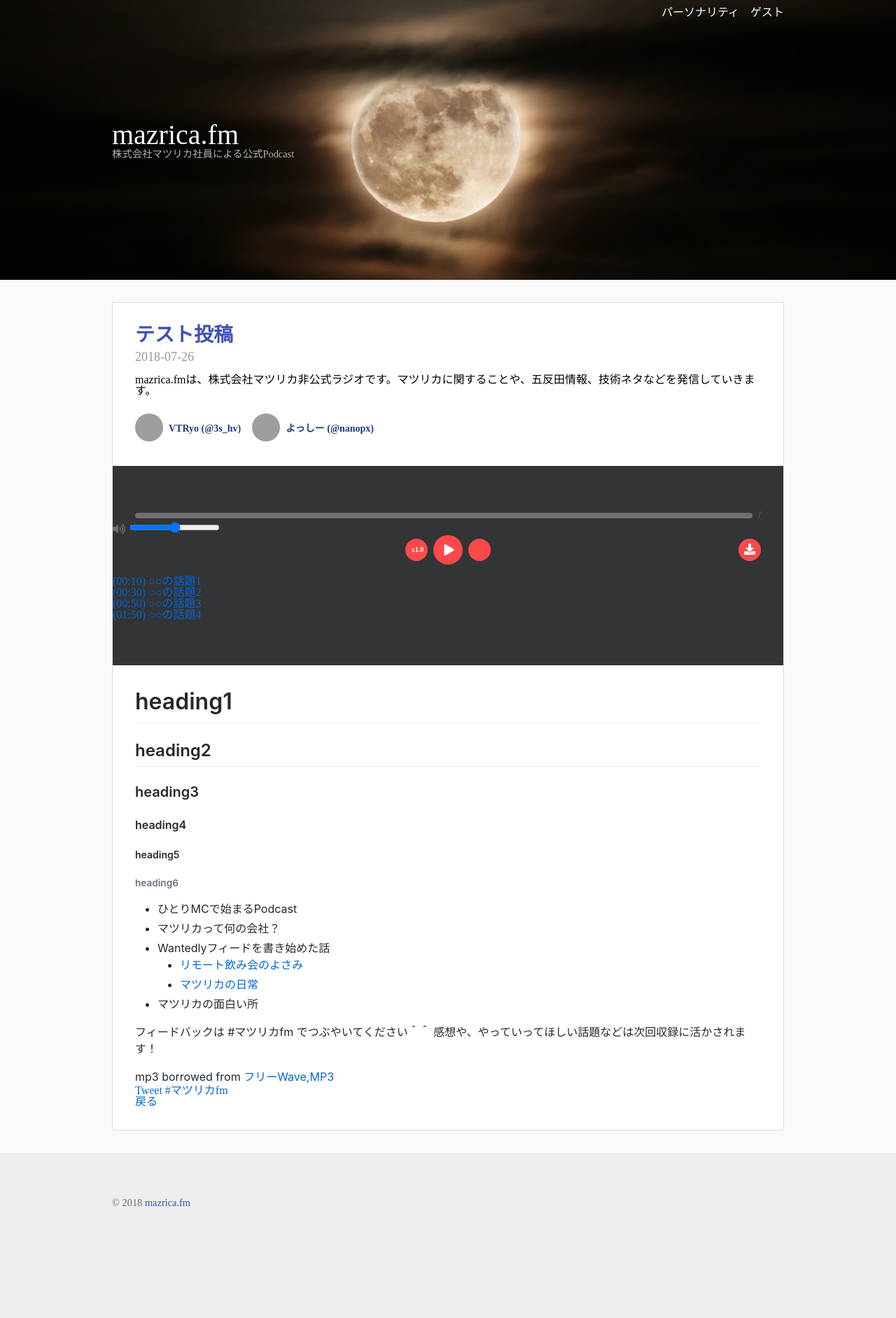
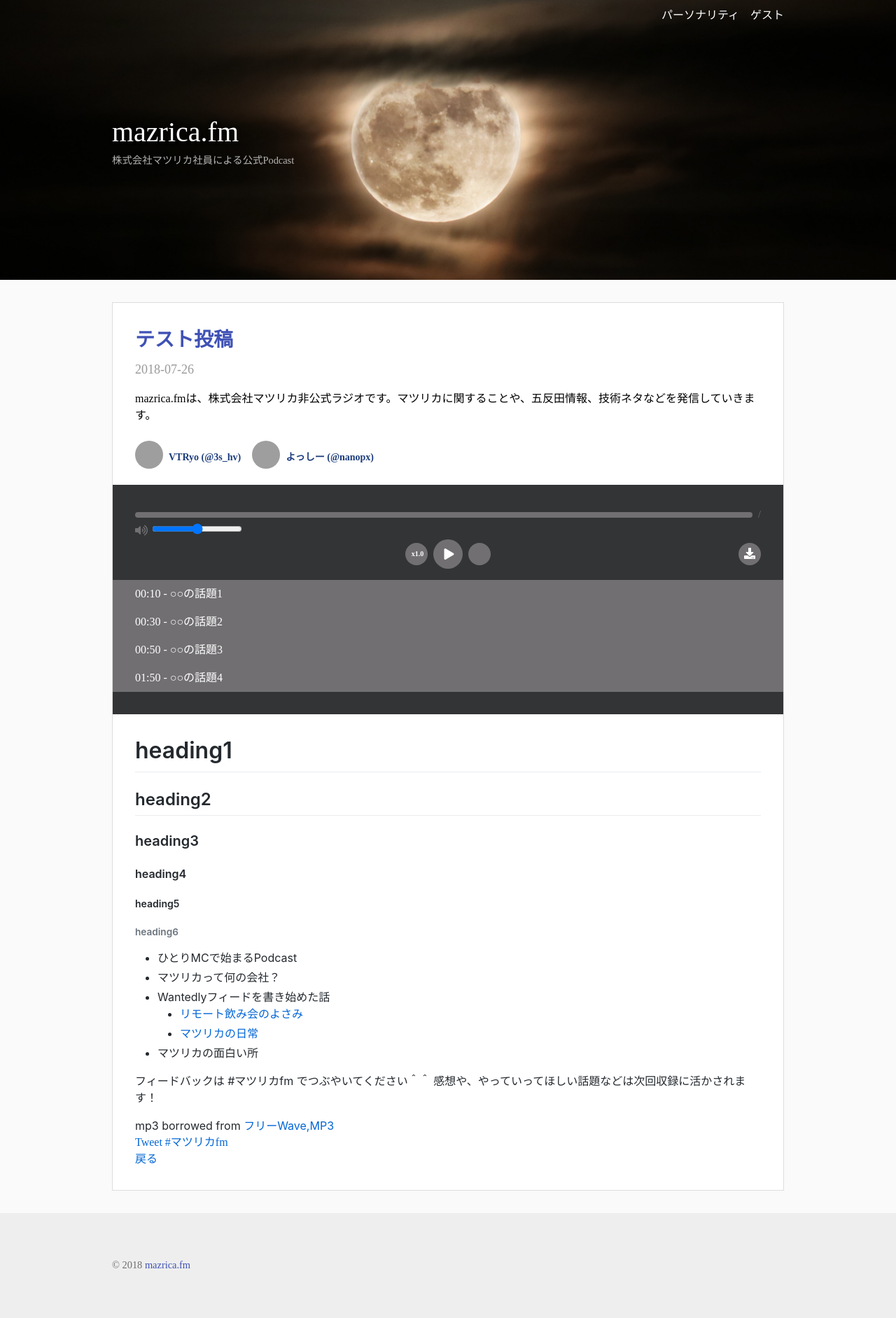
Before and after one commit to mazricafm/mazricafm.github.io, a Jekyll site: the page built from _posts/2018-07-26-test.md, in a window 1280 px wide. Shown: the whole page at 70% size. Built offline with Jekyll 4.4.1, drawn with Linux system fonts in a browser that asks for light colours; nearby versions of some CDN libraries; comment, search, counter and statistics services are not loaded; before the commit the page ends 1791 px from its top, so only the background shows below that; grey boxes are pictures that could not be loaded.

Commit message:
Add Player styles

```diff
--- a/_includes/player.html
+++ b/_includes/player.html
@@ -22,7 +22,7 @@
   <ol class="player-chapters">
     {% for chapter in page.chapters %}
     <li class="player-chapter">
-      <a class="amplitude-skip-to" amplitude-song-index="0" amplitude-location="{{ chapter[0] }}"><span class="player-chapter-time">({{ chapter[0] | date: "%M:%S" }})</span> {{ chapter[1] }}</a>
+      <a class="amplitude-skip-to" amplitude-song-index="0" amplitude-location="{{ chapter[0] }}"><span class="player-chapter-time">{{ chapter[0] | date: "%M:%S" }}</span>{{ chapter[1] }}</a>
     </li>
     {% endfor %}
   </ol>
--- a/css/blocks/_player.scss
+++ b/css/blocks/_player.scss
@@ -1,4 +1,4 @@
-$color-player-main: #fc4949;
+$color-player-main: #ee7800; // #fc4949;
 $color-player-white: #ffffff;
 $color-player-gray: #716f72;
 // $color-player-back: #1b1d1e;
@@ -7,7 +7,7 @@ $color-player-back: #323435;
 .player {
   background-color: $color-player-back;
   // box-sizing: border-box;
-  padding: 64px 0 64px 0;
+  padding: 32px 0 32px 0;
 
   &-progress {
     @include flex;
@@ -43,6 +43,7 @@ $color-player-back: #323435;
 
   &-volume {
     color: $color-player-gray;
+    padding: 0 32px 0 32px;
   }
 
   &-buttons {
@@ -55,7 +56,7 @@ $color-player-back: #323435;
     position: relative;
 
     a {
-      background-color: $color-player-main;
+      background-color: $color-player-gray;
       color: $color-player-white;
       margin-left: 8px;
       border-radius: 50%;
@@ -64,9 +65,14 @@ $color-player-back: #323435;
       line-height: 32px;
       text-align: center;
       cursor: pointer;
+      transition: background-color .2s ease;
 
       &:first-child {
         margin-left: 0;
+      }
+
+      &:hover {
+        background-color: $color-player-main;
       }
     }
 
@@ -140,6 +146,27 @@ $color-player-back: #323435;
 
   &-chapters {
     margin-top: 16px;
-    // background-color: $color-player-white;
+  }
+
+  &-chapter {
+    a {
+      color: $color-player-white;
+      cursor: pointer;
+      display: block;
+      padding: 8px 32px;
+      background-color: $color-player-gray;
+      transition: background-color .2s ease;
+
+      &:hover {
+        text-decoration: none;
+        background-color: $color-player-main;
+      }
+    }
+
+    &-time {
+      &::after {
+        content: " - "
+      }
+    }
   }
 }
--- a/css/main.scss
+++ b/css/main.scss
@@ -25,6 +25,7 @@ html, body {
 
 body {
   background-color: $color-footer-background;
+  line-height: 1.5;
 }
 
 .main {
--- a/css/pages/_post.scss
+++ b/css/pages/_post.scss
@@ -37,7 +37,7 @@
     }
 
     .player {
-      margin: 32px -32px 0 -32px;
+      margin: 16px -32px 0 -32px;
     }
   }
 
```
